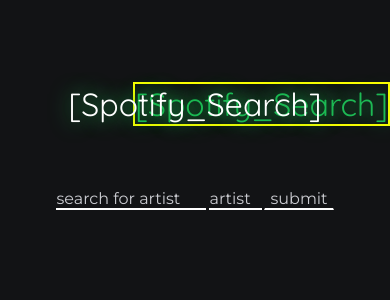
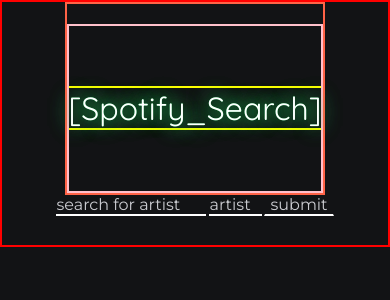
Before and after one commit to adrianwysocki77/spotify_search, a PHP site: page / in a window 390 px wide. Shown: the top 300 px of the page. Run offline with PHP 8.4, Linux system fonts and the light colour scheme.

Commit message:
fixing mobile version

```diff
--- a/index.html
+++ b/index.html
@@ -8,8 +8,10 @@
   </head>
   <body>
     <div class="container">
-      <div class="neoncontainer" data-text="[Spotify_Search]">
-        [Spotify_Search]
+      <div class="parent">
+        <div class="neoncontainer" data-text="[Spotify_Search]">
+          [Spotify_Search]
+        </div>
       </div>
       <div class="searchdiv">
         <input type="text" name="user-input" />
--- a/styles.css
+++ b/styles.css
@@ -109,7 +109,14 @@ button {
   flex-direction: column;
   justify-content: center;
   align-items: center;
+  border: 2px solid red;
 }
+
+.parent {
+  border: 2px solid tomato;
+  position: relative;
+}
+
 .neoncontainer {
   margin-top: 20px;
   margin-bottom: 40px;
@@ -122,7 +129,7 @@ button {
   font-family: "Quicksand", sans-serif;
   color: #fff;
   text-shadow: 0 0 20px #1db954;
-  /* border: 2px solid yellow; */
+  border: 2px solid pink;
 }
 
 .neoncontainer:after {
@@ -132,7 +139,7 @@ button {
   color: #1db954;
   /* filter: blur(15px); */
   border: 2px solid yellow;
-  right: 0px;
+  left: 0px;
   /* width: 20px; */
 }
 
```
